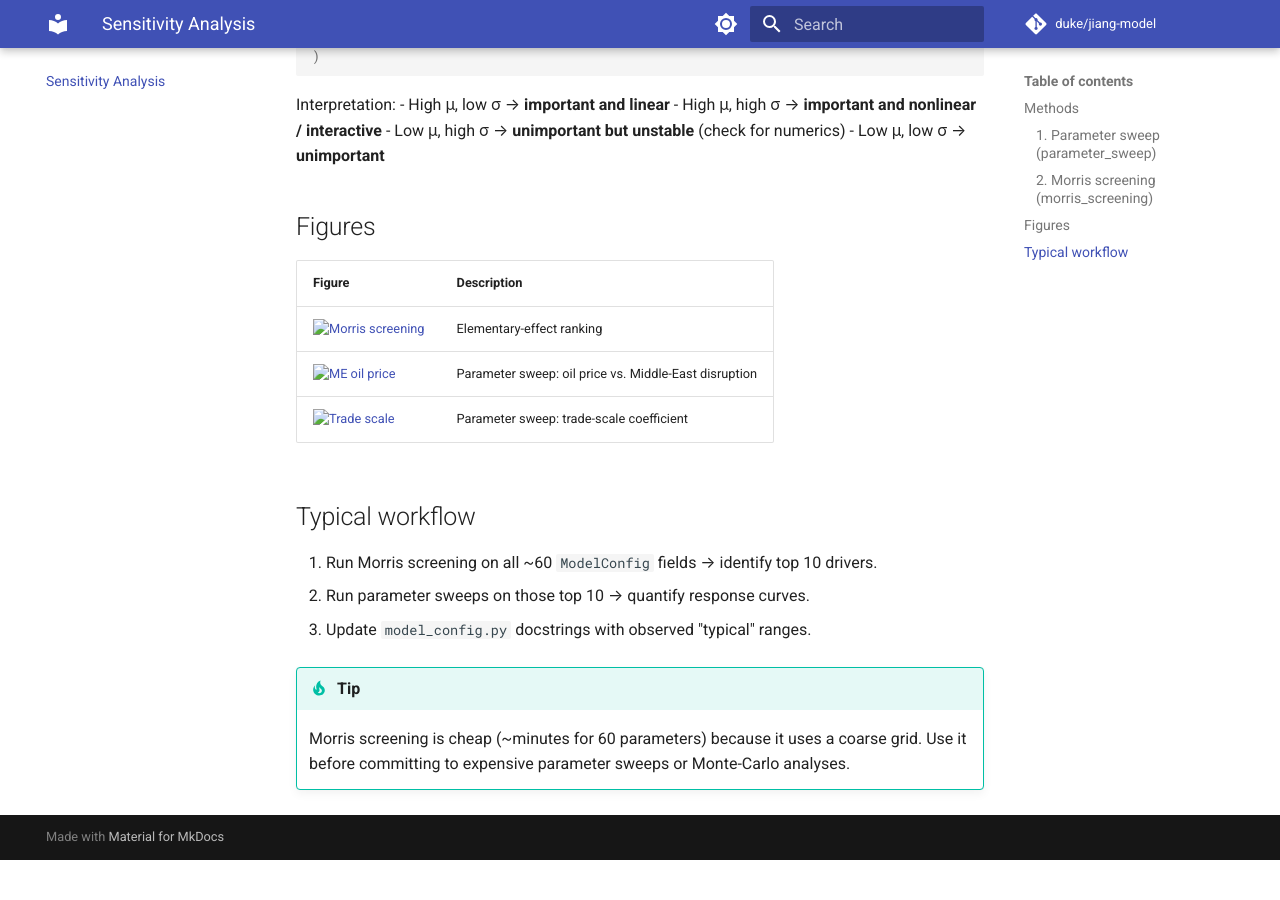
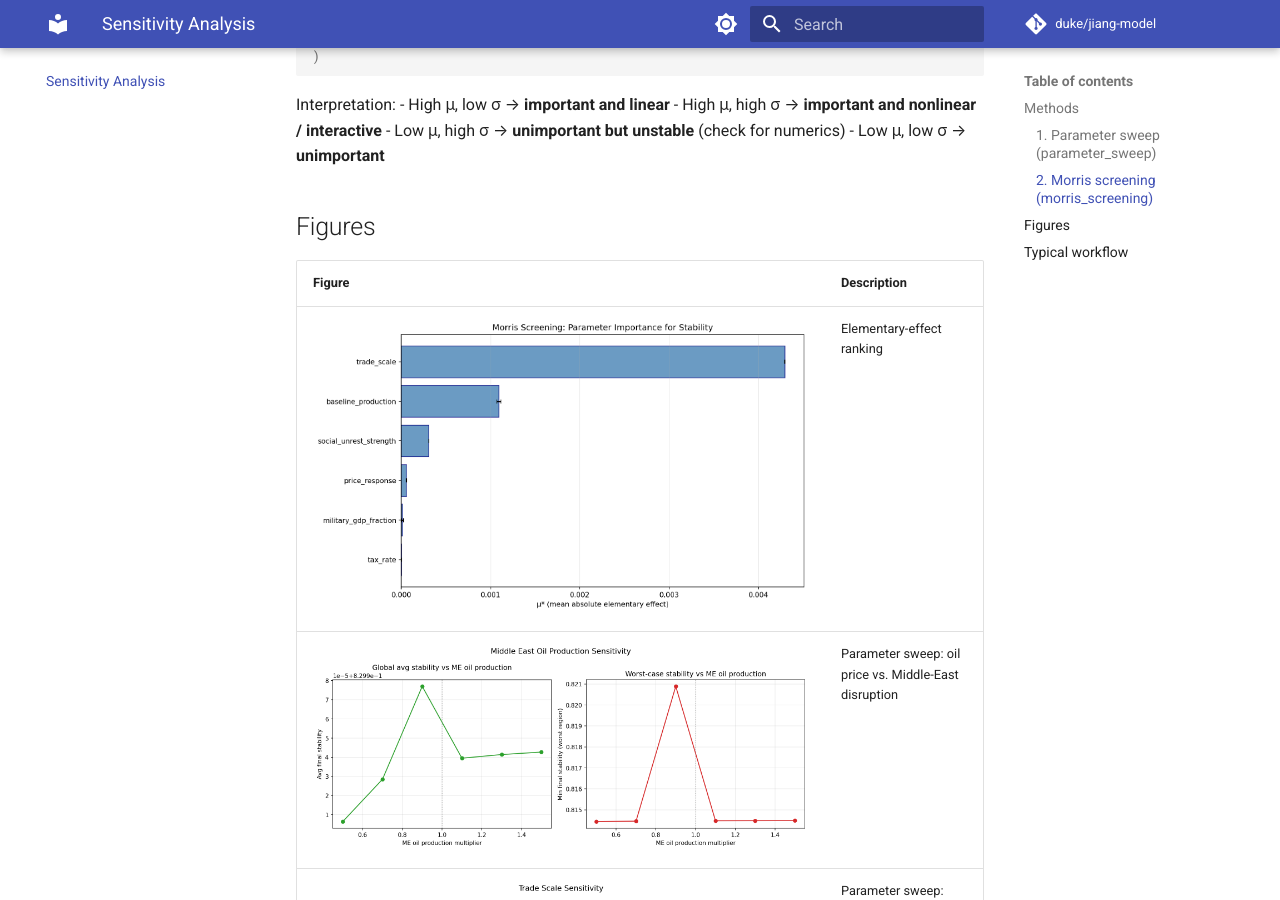
Before and after one commit to maedoc/jiang-model, an MkDocs documentation site: the page built from docs/sensitivity.md, in a window 1280 px wide and 900 px high, scrolled down 940 px. Built offline with MkDocs 1.6.1 and Material for MkDocs 9.7.7, drawn with Linux system fonts in a browser that asks for light colours; comment, search, counter and statistics services are not loaded; before the commit the page ends 1800 px from its top, so only the background shows below that.

Commit message:
fix: add docs asset PNGs (gitignored but needed for site) and correct sensitivity.md paths

```diff
--- a/docs/sensitivity.md
+++ b/docs/sensitivity.md
@@ -49,9 +49,9 @@ Interpretation:
 
 | Figure | Description |
 |--------|-------------|
-| ![Morris screening](assets/scenarios/sensitivity_morris.png) | Elementary-effect ranking |
-| ![ME oil price](assets/scenarios/sensitivity_me_oil.png) | Parameter sweep: oil price vs. Middle-East disruption |
-| ![Trade scale](assets/scenarios/sensitivity_trade_scale.png) | Parameter sweep: trade-scale coefficient |
+| ![Morris screening](../assets/scenarios/sensitivity_morris.png) | Elementary-effect ranking |
+| ![ME oil price](../assets/scenarios/sensitivity_me_oil.png) | Parameter sweep: oil price vs. Middle-East disruption |
+| ![Trade scale](../assets/scenarios/sensitivity_trade_scale.png) | Parameter sweep: trade-scale coefficient |
 
 ## Typical workflow
 
```
Also changed, not shown: docs/assets/scenarios/choke_point_dynamics.png (added), docs/assets/scenarios/hormuz_disruption_oil.png (added), docs/assets/scenarios/hormuz_europe_dashboard.png (added), docs/assets/scenarios/hormuz_oil_stock.png (added), docs/assets/scenarios/multi_chokepoint_china.png (added), docs/assets/scenarios/multi_chokepoint_oil.png (added), docs/assets/scenarios/naval_blockade_china.png (added), docs/assets/scenarios/naval_blockade_stability.png (added), docs/assets/scenarios/price_trade_oil.png (added), docs/assets/scenarios/price_trade_prices.png (added), docs/assets/scenarios/price_trade_stability.png (added), docs/assets/scenarios/sanctions_comparison.png (added), docs/assets/scenarios/sanctions_impact_ranking.png (added), docs/assets/scenarios/sensitivity_me_oil.png (added), 2 more files.
